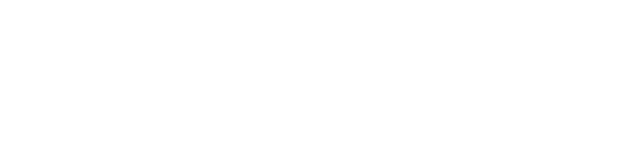
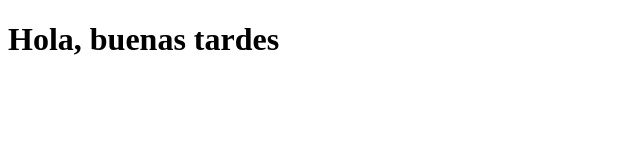
Before and after one commit to JuanMore89/GitHub-Pruebas, a plain HTML site: page index.html in a window 1280 px wide. Shown: the whole page, without its empty margins (0-640 px from the left). Drawn offline with Linux system fonts and the light colour scheme.

Commit message:
Actualiza index.html

```diff
--- a/index.html
+++ b/index.html
@@ -7,6 +7,7 @@
 </head>
 <body>
     <header></header>
+    <h1>Hola, buenas tardes</h1>
     <main></main>
     <footer></footer>
 </body>
```
